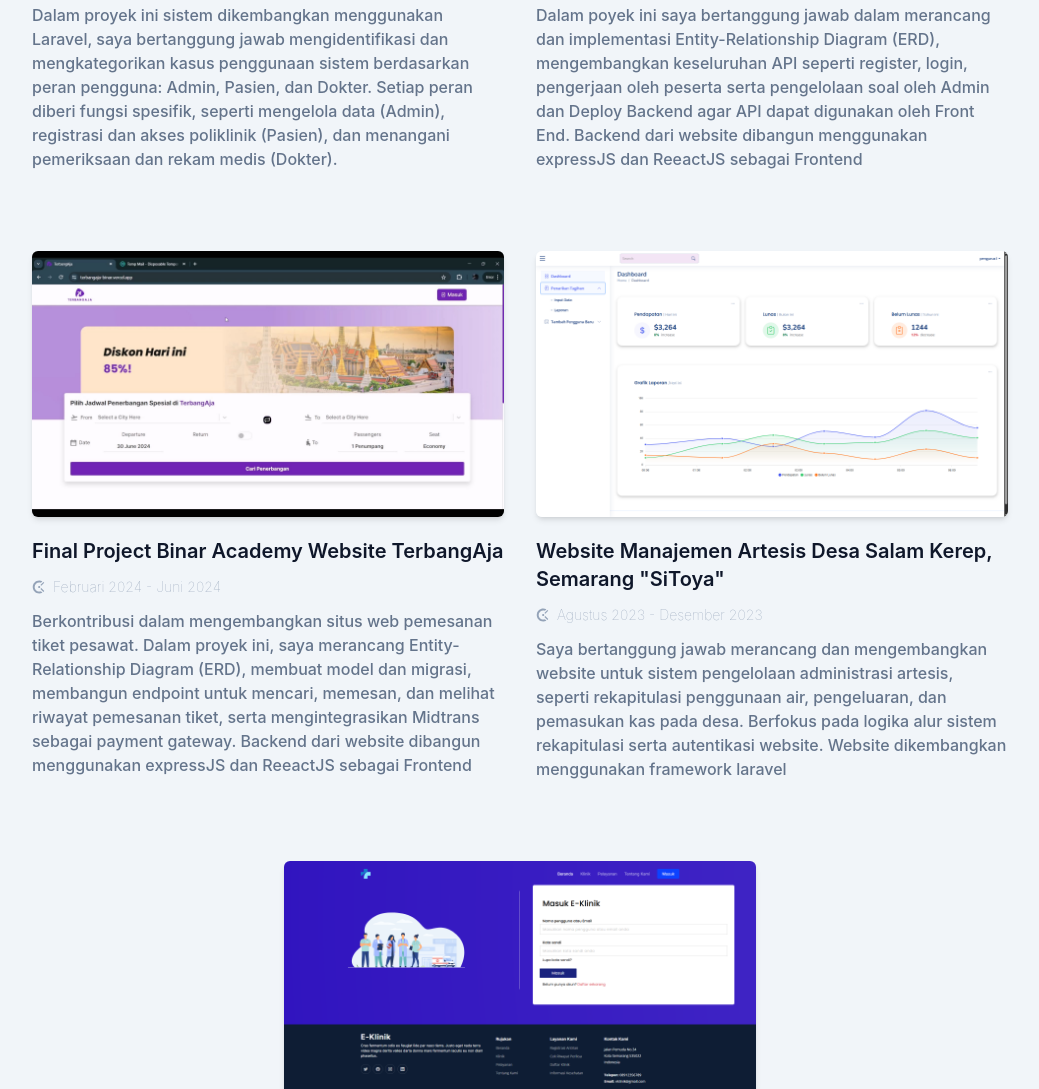
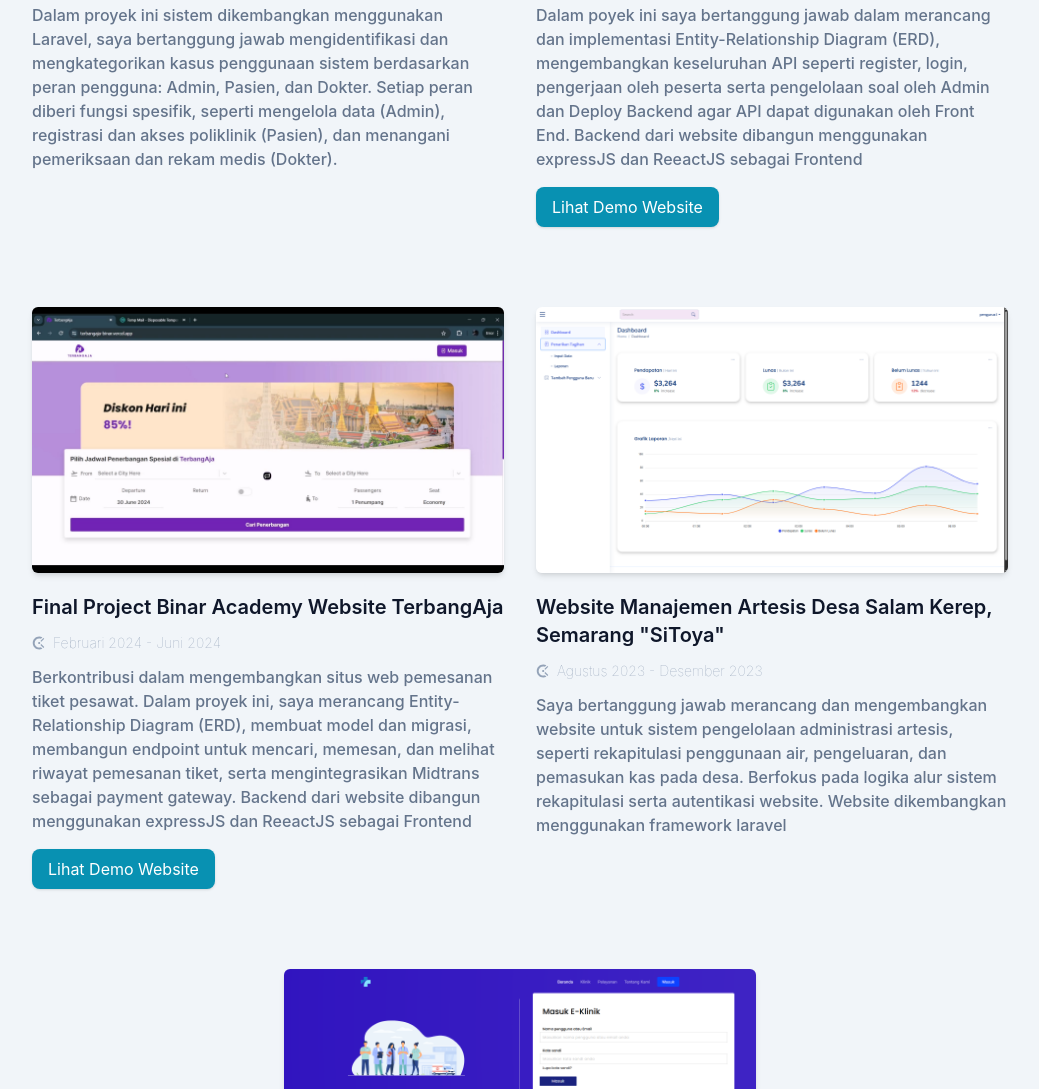
Before and after one commit to hasannurwakhid/portofolio, a website: page index.html in a window 1280 px wide. Shown: the part 2436-3525 px from the top of the page, without its empty margins (120-1159 px from the left). Drawn offline with Linux system fonts and the light colour scheme.

Commit message:
add button to redirect to website demo

```diff
--- a/index.html
+++ b/index.html
@@ -435,6 +435,15 @@
               dapat digunakan oleh Front End. Backend dari website dibangun
               menggunakan expressJS dan ReeactJS sebagai Frontend
             </p>
+            <div class="mt-4">
+              <a
+                href="https://website-psikotes-frontend-demo.vercel.app/"
+                target="_blank"
+                class="inline-block bg-primary text-white px-4 py-2 rounded-lg shadow transition hover:shadow-lg hover:opacity-80 transition duration-300 ease-in-out"
+              >
+                Lihat Demo Website
+              </a>
+            </div>
           </div>
           <div class="mb-12 p-4 md:w-1/2">
             <div class="rounded-md shadow-md overflow-hidden">
@@ -469,6 +478,15 @@
               website dibangun menggunakan expressJS dan ReeactJS sebagai
               Frontend
             </p>
+            <div class="mt-4">
+              <a
+                href="https://website-psikotes-frontend-demo.vercel.app/"
+                target="_blank"
+                class="inline-block bg-primary text-white px-4 py-2 rounded-lg shadow transition hover:shadow-lg hover:opacity-80 transition duration-300 ease-in-out"
+              >
+                Lihat Demo Website
+              </a>
+            </div>
           </div>
           <div class="mb-12 p-4 md:w-1/2">
             <div class="rounded-md shadow-md overflow-hidden">
```
Also changed, not shown: src/output.css.
